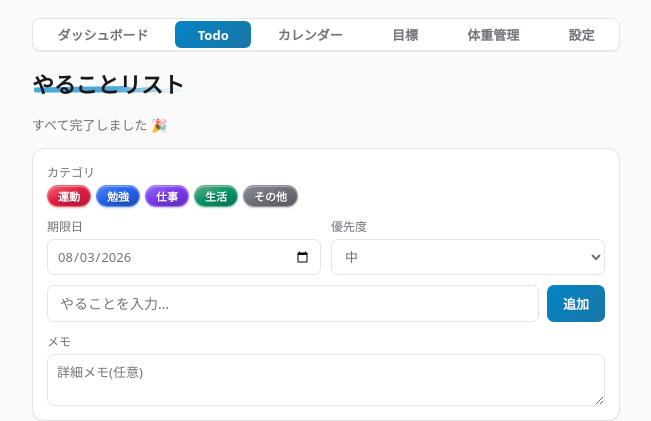
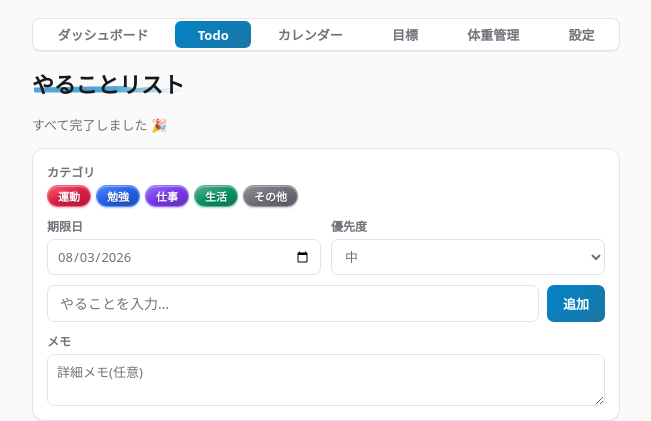
Before and after one commit to fumaalex0507-ops/Todo, a React (Vite) app: page / in a window 1280 px wide. Both pictures are taken after a click on the button "Todo". Shown: the top 421 px of the page, without its empty margins (314-965 px from the left). Built offline with nearby package versions, Linux system fonts and the light colour scheme.

Commit message:
フォーム項目のラベル文字(カテゴリ・期限日・優先度・メモ・日付など)を太字に

```diff
--- a/src/App.css
+++ b/src/App.css
@@ -143,6 +143,10 @@
   font-size: 12px;
   color: var(--text-muted);
   flex: 1 1 120px;
+}
+
+.todo-form__field > span {
+  font-weight: 700;
 }
 
 .todo-form > .todo-form__field {
```
